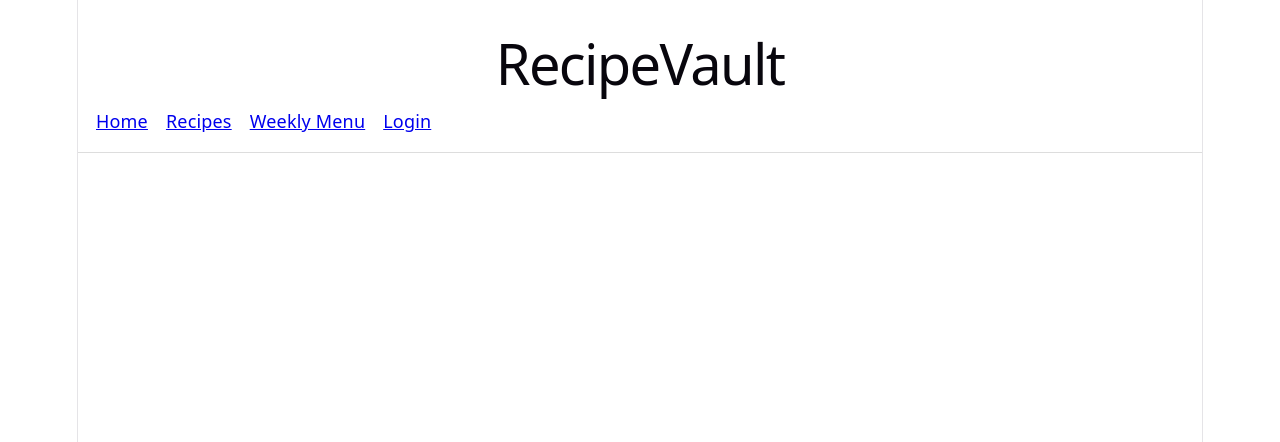
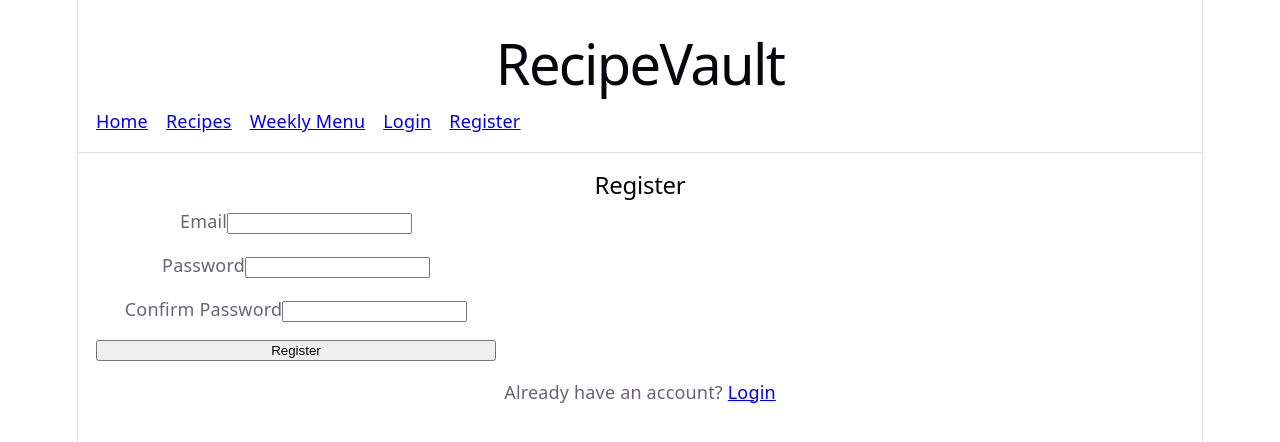
Before and after one commit to ScrogginsAaron/recipe-vault, a React (Vite) app in the folder frontend/: page /register in a window 1280 px wide. Shown: the top 442 px of the page. Built offline with nearby package versions, Linux system fonts and the light colour scheme.

Commit message:
feat: add frontend registration flow and auth route guards

```diff
--- a/frontend/src/App.tsx
+++ b/frontend/src/App.tsx
@@ -1,27 +1,43 @@
-import { Link, Route, Routes } from "react-router-dom";
+import { Link, Route, Routes, useNavigate } from "react-router-dom";
 import { useAuth } from "./auth/AuthContext";
 import ProtectedRoute from "./auth/ProtectedRoute";
 import HomePage from "./pages/HomePage";
 import LoginPage from "./pages/LoginPage";
 import RecipesPage from "./pages/recipesPage";
 import WeeklyMenuPage from "./pages/WeeklyMenuPage";
+import RegisterPage from "./pages/RegisterPage";
+import PublicOnlyRoute from "./auth/PublicOnlyRoute";
 
 export default function App() {
-  const { isAuthenticated, logout } = useAuth();
+  const { isAuthenticated, logout, user } = useAuth();
+  const navigate = useNavigate();
+
+  function handleLogout() {
+    logout();
+    navigate("/login");
+  }
 
   return (
     <div>
       <header style={{ padding: "1rem", borderBottom: "1px solid #ddd" }}>
         <h1>RecipeVault</h1>
 
-        <nav style={{ display: "flex", gap: "1rem" }}>
+        <nav style={{ display: "flex", gap: "1rem", alignItems: "center" }}>
           <Link to="/">Home</Link>
           <Link to="/recipes">Recipes</Link>
           <Link to="/weekly-menu">Weekly Menu</Link>
           {!isAuthenticated ? (
-            <Link to="/login">Login</Link>
+            <>
+              <Link to="/login">Login</Link>
+              <Link to="/register">Register</Link>
+            </>
           ) : (
-            <button onClick={logout}>Logout</button>
+            <>
+              <span>
+                {user?.email ?? "Logged in"}
+              </span>
+              <button onClick={handleLogout}>Logout</button>
+            </>
           )}
         </nav>
       </header>
@@ -29,7 +45,22 @@ export default function App() {
       <main style={{ padding: "1rem" }}>
         <Routes>
           <Route path="/" element={<HomePage />} />
-          <Route path="/login" element={<LoginPage />} />
+          <Route
+            path="/login"
+            element={
+              <PublicOnlyRoute>
+                <LoginPage />
+              </PublicOnlyRoute>
+            }
+          />
+          <Route
+            path="/register"
+            element={
+              <PublicOnlyRoute>
+                <RegisterPage />
+              </PublicOnlyRoute>
+            }
+          />
           <Route path="/recipes" element={<RecipesPage />} />
           <Route
             path="/weekly-menu"
--- a/frontend/src/api/client.ts
+++ b/frontend/src/api/client.ts
@@ -17,7 +17,9 @@ api.interceptors.request.use((config) => {
 api.interceptors.response.use(
   (response) => response,
   (error) => {
-    if (error.response?.status === 401) {
+    const isLoginRequest = error.config?.url?.includes("/auth/login");
+
+    if (error.response?.status === 401 && !isLoginRequest) {
       localStorage.removeItem("token");
       localStorage.removeItem("user");
       window.location.href = "/login";
--- a/frontend/src/auth/AuthContext.tsx
+++ b/frontend/src/auth/AuthContext.tsx
@@ -1,9 +1,16 @@
 import { createContext, useContext, useMemo, useState } from "react";
+
+type AuthUser = {
+  id: string;
+  email: string;
+  createdAt: string;
+}
 
 type AuthContextType = {
   token: string | null;
+  user: AuthUser| null;
   isAuthenticated: boolean;
-  login: (token: string, user?: unknown) => void;
+  login: (token: string, user?: AuthUser) => void;
   logout: () => void;
 };
 
@@ -13,31 +20,41 @@ export function AuthProvider({ children }: { children: React.ReactNode }) {
   const [token, setToken] = useState<string | null>(
     localStorage.getItem("token")
   );
+  const [user, setUser] = useState<AuthUser | null>(() => {
+    try {
+      const saved = localStorage.getItem("user");
+      return saved ? (JSON.parse(saved) as AuthUser) : null;
+    } catch {
+      return null;
+    }
+  });
 
-  function login(newToken: string, user?: unknown) {
+  function login(newToken: string, newUser?: unknown) {
     localStorage.setItem("token", newToken);
+    setToken(newToken);
 
-    if (user) {
-      localStorage.setItem("user", JSON.stringify(user));
+    if (newUser) {
+      localStorage.setItem("user", JSON.stringify(newUser));
+      setUser(newUser);
     }
-
-    setToken(newToken);
   }
 
   function logout() {
     localStorage.removeItem("token");
     localStorage.removeItem("user");
     setToken(null);
+    setUser(null);
   }
 
   const value = useMemo(
     () => ({
       token,
+      user,
       isAuthenticated: Boolean(token),
       login,
       logout,
     }),
-    [token]
+    [token, user]
   );
 
   return <AuthContext.Provider value={value}>{children}</AuthContext.Provider>;
--- /dev/null
+++ b/frontend/src/auth/PublicOnlyRoute.tsx
@@ -0,0 +1,16 @@
+import { Navigate } from "react-router-dom";
+import { useAuth } from "./AuthContext";
+
+export default function PublicOnlyRoute({
+  children,
+}: {
+  children: JSX.Element;
+}) {
+  const { isAuthenticated } = useAuth();
+
+  if (isAuthenticated) {
+    return <Navigate to="/weekly-menu" replace />;
+  }
+
+  return children;
+}
--- a/frontend/src/pages/LoginPage.tsx
+++ b/frontend/src/pages/LoginPage.tsx
@@ -24,11 +24,16 @@ export default function LoginPage() {
         password,
       });
 
-      const token = response.data.data.token;
-      const user = response.data.data.user;
+      const token = response.data?.data?.token;
+      const user = response.data?.data?.user;
+
+      if (!token) {
+        throw new Error("Token missing from login response");
+      }
 
       login(token, user);
       navigate("/weekly-menu");
+
     } catch (err) {
       console.error(err);
       setError("Login failed. Check your email and password.");
--- /dev/null
+++ b/frontend/src/pages/RegisterPage.tsx
@@ -0,0 +1,95 @@
+import { useState } from "react";
+import { Link, useNavigate } from "react-router-dom";
+import { api } from "../api/client";
+
+export default function RegisterPage() {
+  const navigate = useNavigate();
+
+  const [email, setEmail] = useState("");
+  const [password, setPassword] = useState("");
+  const [confirmPassword, setConfirmPassword] = useState("");
+  const [error, setError] = useState("");
+  const [success, setSuccess] = useState("");
+  const [loading, setLoading] = useState(false);
+
+  async function handleSubmit(e: React.FormEvent) {
+    e.preventDefault();
+
+    if (password !== confirmPassword) {
+      setError("Passwords do not match.");
+      return;
+    }
+
+    try {
+      setLoading(true);
+      setError("");
+      setSuccess("");
+
+      await api.post("/auth/register", {
+        email,
+        password,
+      });
+
+      setSuccess("Account created successfully. Redirecting to login...");
+      setTimeout(() => navigate("/login"), 1000);
+    } catch (err) {
+      console.error(err);
+      setError("Registration failed. Please try a different email.");
+    } finally {
+      setLoading(false);
+    }
+  }
+
+  return (
+    <section>
+      <h2>Register</h2>
+
+      <form
+        onSubmit={handleSubmit}
+        style={{ display: "grid", gap: "1rem", maxWidth: 400 }}
+      >
+
+        <label>
+          Email
+          <input
+            type="email"
+            value={email}
+            onChange={(e) => setEmail(e.target.value)}
+            required
+          />
+        </label>
+
+        <label>
+          Password
+          <input
+            type="password"
+            value={password}
+            onChange={(e) => setPassword(e.target.value)}
+            required
+          />
+        </label>
+
+        <label>
+          Confirm Password
+          <input
+            type="password"
+            value={confirmPassword}
+            onChange={(e) => setConfirmPassword(e.target.value)}
+            required
+          />
+        </label>
+
+        <button type="submit" disabled={loading}>
+          {loading ? "Creating account..." : "Register"}
+        </button>
+      </form>
+
+      {error && <p>{error}</p>}
+      {success && <p>{success}</p>}
+
+      <p style={{ marginTop: "1rem" }}>
+        Already have an account? <Link to="/login">Login</Link>
+      </p>
+    </section>
+  );
+}
```
